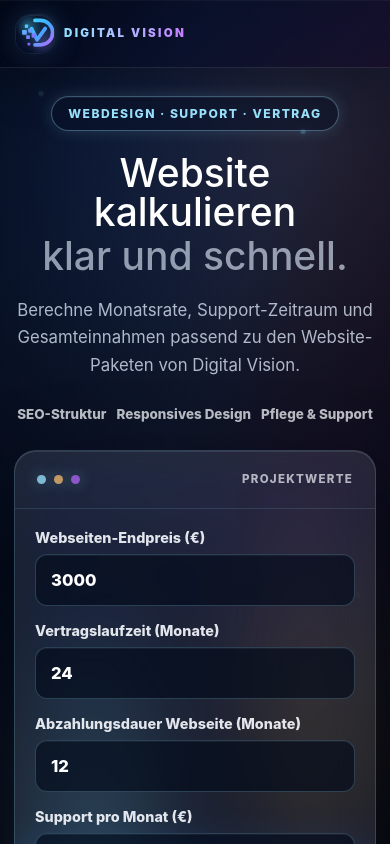
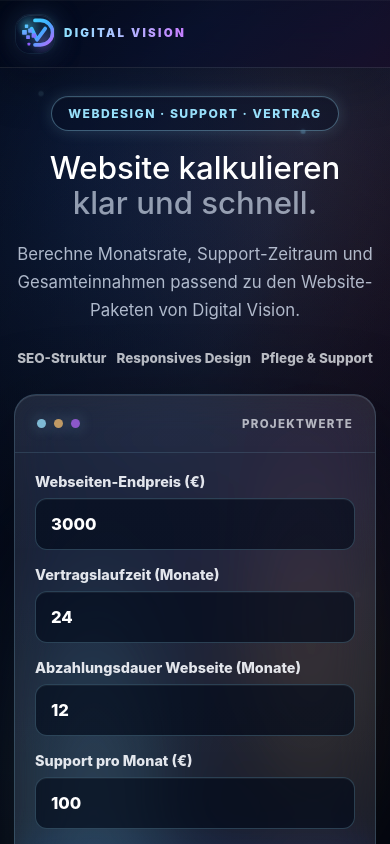
Before and after one commit to parmis2005/digitalvision-kalkulator, a Next.js app: page / in a window 390 px wide. Shown: the top 844 px of the page. Built offline with nearby package versions, Linux system fonts and the light colour scheme.

Commit message:
Keep hero title on one line

```diff
--- a/app/globals.css
+++ b/app/globals.css
@@ -211,13 +211,17 @@
       }
 
       h1 {
-        max-width: 560px;
+        max-width: 680px;
         margin: 0;
         color: #fff;
         font-size: clamp(2.15rem, 4.7vw, 4.15rem);
         font-weight: 520;
         letter-spacing: 0;
         line-height: 1;
+      }
+
+      .title-main {
+        white-space: nowrap;
       }
 
       .title-muted {
@@ -509,7 +513,7 @@
         }
 
         h1 {
-          font-size: clamp(1.95rem, 10vw, 2.85rem);
+          font-size: clamp(1.75rem, 8vw, 2.55rem);
         }
 
         .card {
--- a/app/page.tsx
+++ b/app/page.tsx
@@ -199,7 +199,8 @@ export default function Home() {
           <div className="hero-copy">
             <p className="eyebrow">Webdesign · Support · Vertrag</p>
             <h1>
-              Website kalkulieren <span className="title-muted">klar und schnell.</span>
+              <span className="title-main">Website kalkulieren</span>{" "}
+              <span className="title-muted">klar und schnell.</span>
             </h1>
             <p className="hero-text">
               Berechne Monatsrate, Support-Zeitraum und Gesamteinnahmen passend zu den
```
